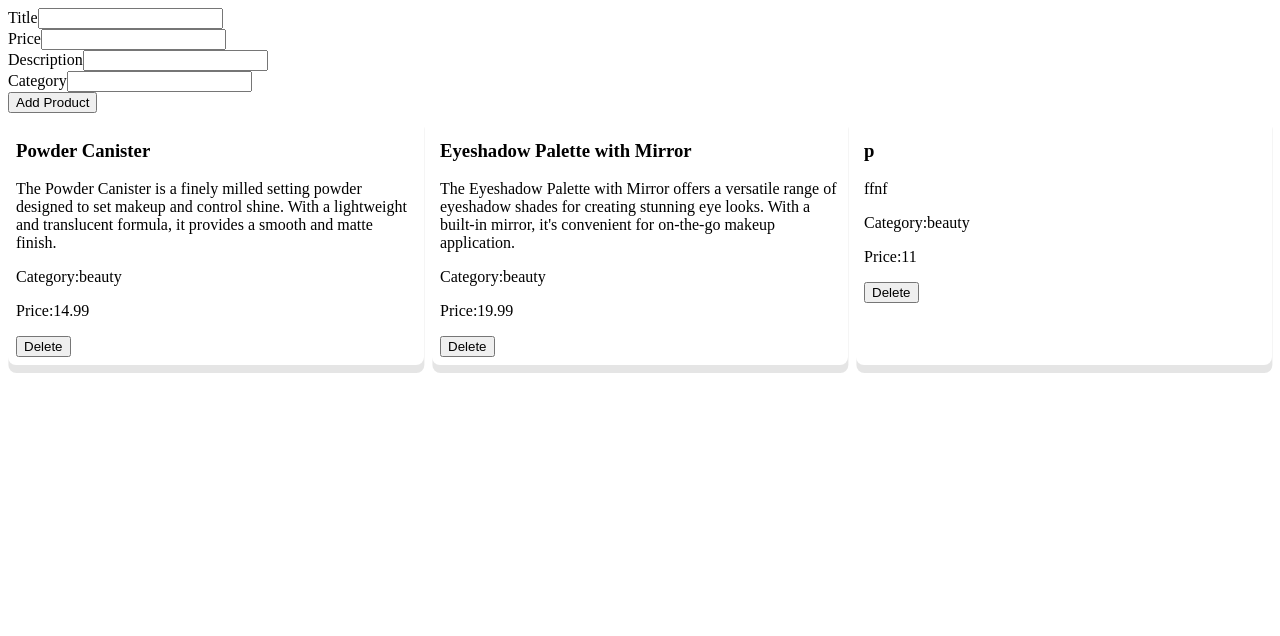
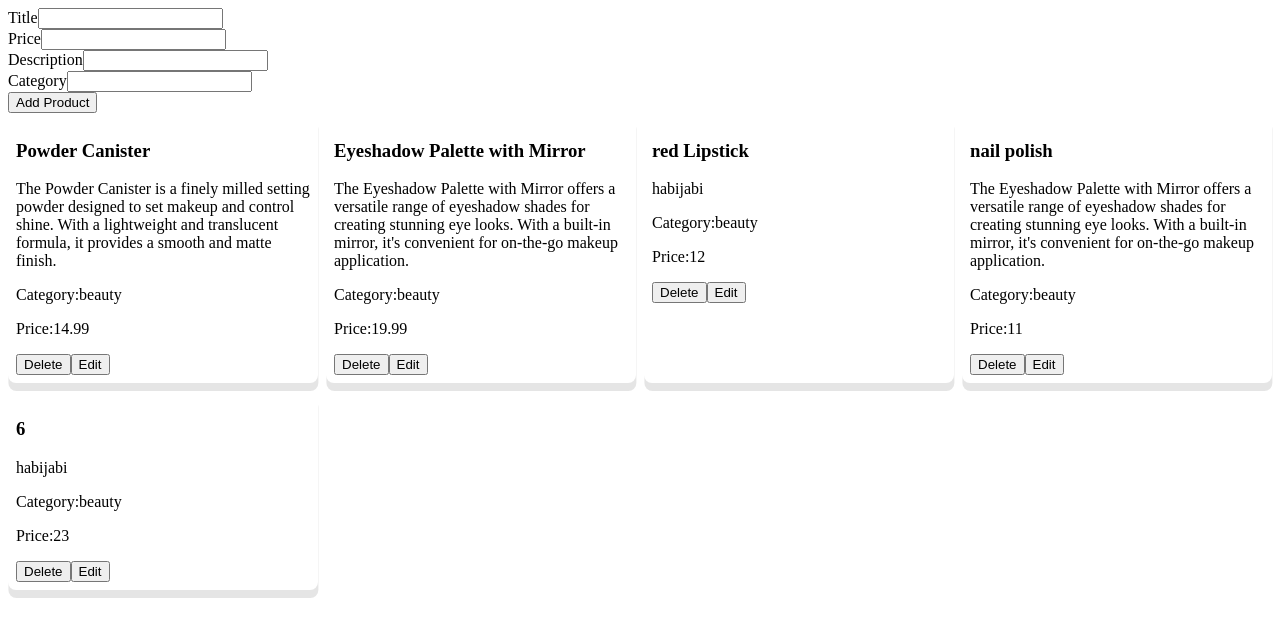
Before and after one commit to faima-ahmed/redux-toolkit-eccomerce-asyncthunk, a React (Vite) app: page / in a window 1280 px wide. Shown: the top 636 px of the page. Built offline with nearby package versions, Linux system fonts and the light colour scheme; data requests are answered from the project's data file.

Commit message:
Commit 1

```diff
--- a/database/db.json
+++ b/database/db.json
@@ -15,10 +15,24 @@
       "price": 19.99
     },
     {
-      "id": "KKNO9sgXOghyGUL_txVDg",
-      "title": "p",
+      "id": "TAnj8GQOD5r1fniVI8bep",
+      "title": "red Lipstick",
+      "price": "12",
+      "description": "habijabi",
+      "category": "beauty"
+    },
+    {
+      "id": "9hVcX6Wta68A2pwPKlhjB",
+      "title": "nail polish",
       "price": "11",
-      "description": "ffnf",
+      "description": "The Eyeshadow Palette with Mirror offers a versatile range of eyeshadow shades for creating stunning eye looks. With a built-in mirror, it's convenient for on-the-go makeup application.",
+      "category": "beauty"
+    },
+    {
+      "id": "G_d1GpVOQsqSlDVxWkFlI",
+      "title": "6",
+      "price": "23",
+      "description": "habijabi",
       "category": "beauty"
     }
   ]
--- a/src/features/products/ProductForm.jsx
+++ b/src/features/products/ProductForm.jsx
@@ -48,6 +48,7 @@ const dispatch= useDispatch();
         <input name="category" value={product.category} onChange={handleChange} />
       </div>
       <button type="submit">Add Product</button>
+
     </form>
   );
 };
--- a/src/features/products/ProductListView.jsx
+++ b/src/features/products/ProductListView.jsx
@@ -1,6 +1,6 @@
 import { useEffect } from "react";
 import { useDispatch, useSelector } from "react-redux";
-import { deleteProducts, fetchProducts } from "./productSlice";
+import { deleteProducts, fetchProducts, updateProducts } from "./productSlice";
 
 const ProductListView = () => {
   const { products, isLoading, error } = useSelector(
@@ -28,6 +28,9 @@ const ProductListView = () => {
                 <button onClick={() => dispatch(deleteProducts(product.id))}>
                   Delete
                 </button>
+                <button onClick={() => dispatch(updateProducts(product.id))}>
+                  Edit
+                </button>
               </article>
             );
           })}
--- a/src/features/products/productSlice.js
+++ b/src/features/products/productSlice.js
@@ -31,7 +31,15 @@ export const createProducts = createAsyncThunk(
   "products/createProducts",
   async (product) => {
     const res = await axios.post(BASE_URL, product);
-    console.log(res);
+    return res.data;
+  }
+);
+
+export const updateProducts = createAsyncThunk(
+  "products/updateProducts",
+  async ({id, product}) => {
+    const res = await axios.post(`${BASE_URL}/${id}`, product);
+    return res.data;
   }
 );
 
@@ -56,6 +64,9 @@ const productSlice = createSlice({
       state.products = state.products.filter((product)=>
       product.id != action.payload);
     });
+    builder.addCase(createProducts.fulfilled, (state, action) => {
+      state.products.push(action.payload);
+    });
   },
 });
 
```
